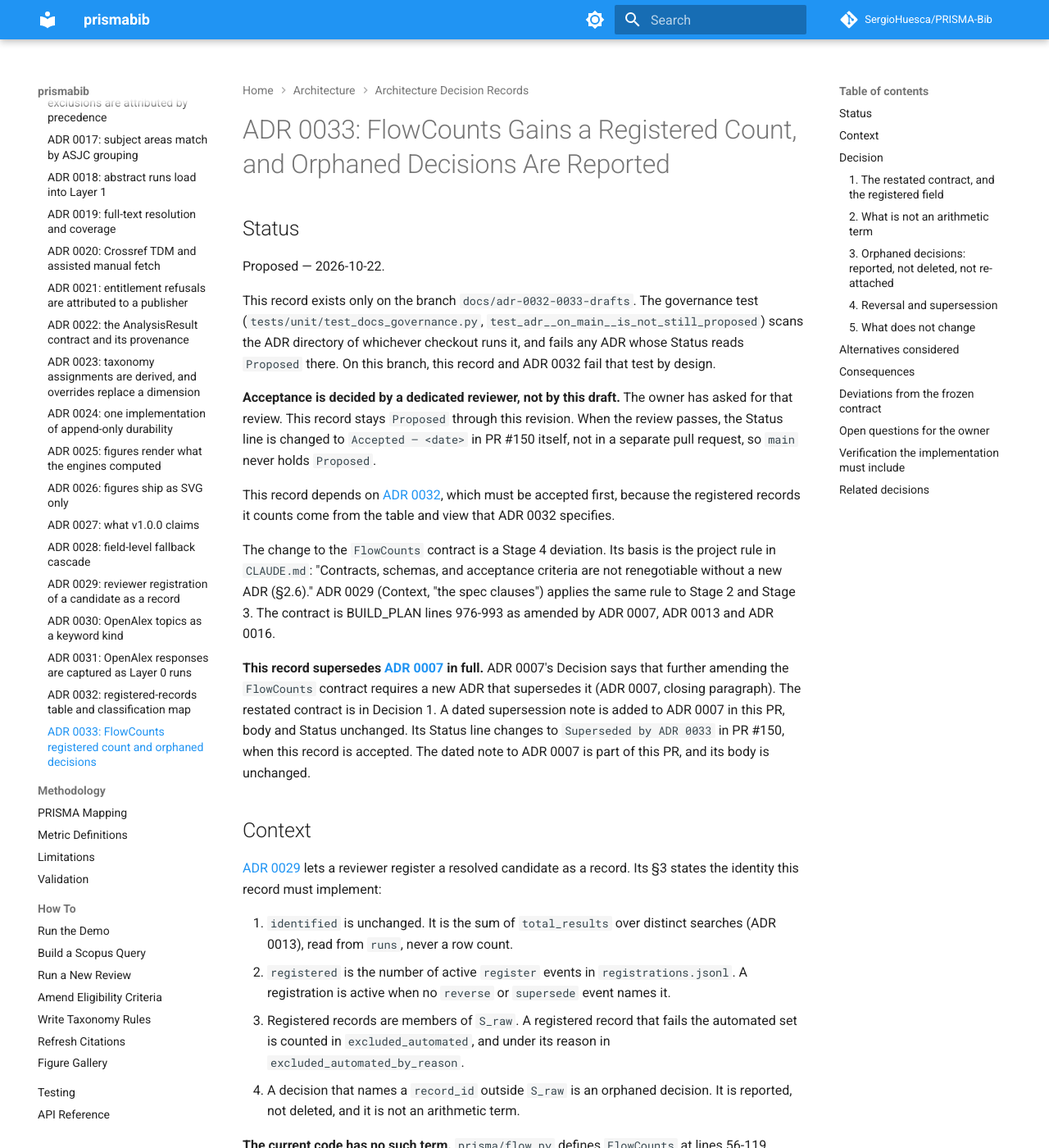
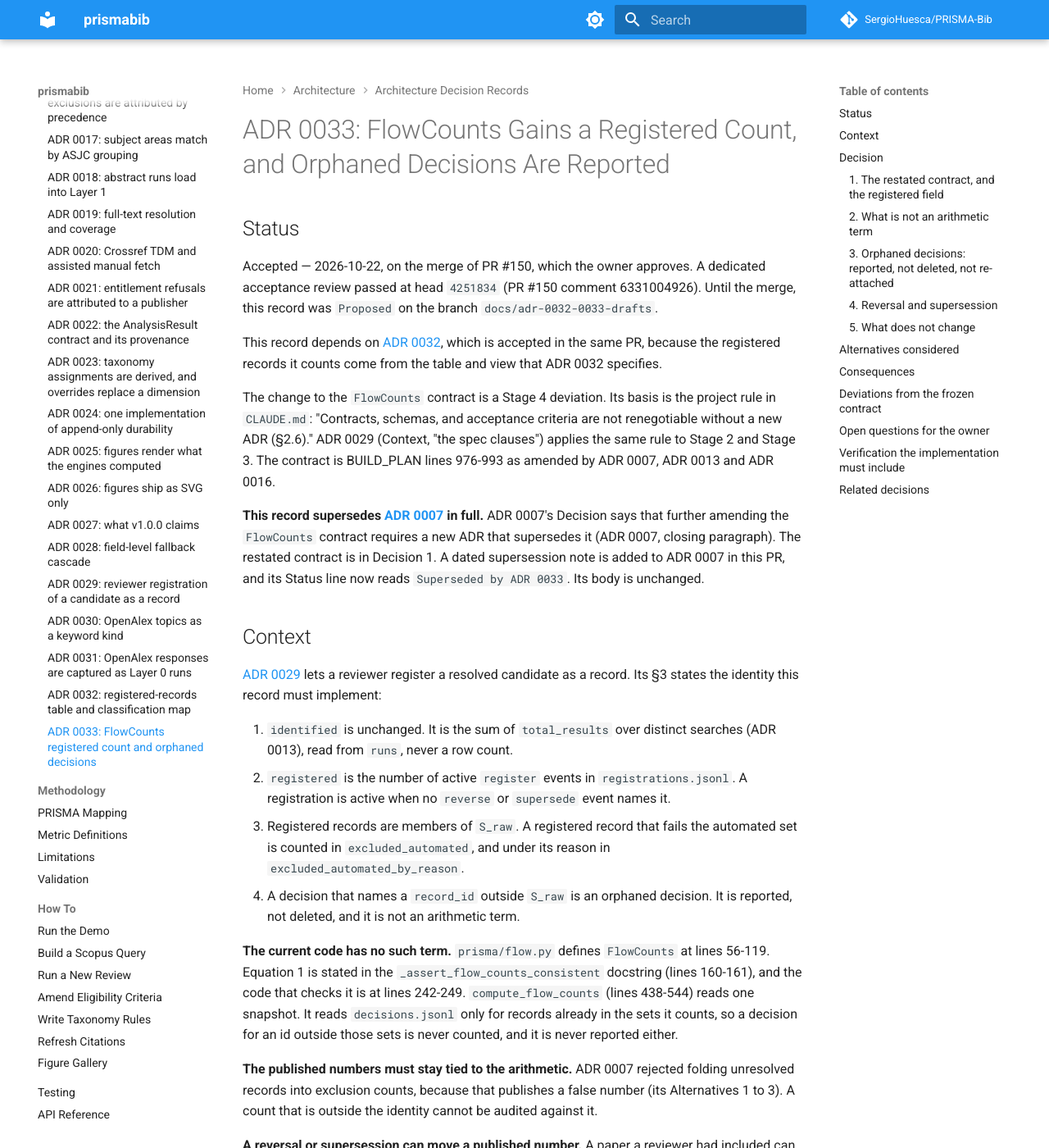
Before and after one commit to SergioHuesca/PRISMA-Bib, an MkDocs documentation site: the page built from docs/architecture/adr/0033-flowcounts-registered-count-and-orphaned-decisions.md, in a window 1280 px wide and 1400 px high. Shown: the whole window at 82% size. Built offline with MkDocs 1.6.1 and Material for MkDocs 9.7.7, drawn with Linux system fonts in a browser that asks for light colours; comment, search, counter and statistics services are not loaded.

Commit message:
docs(adr): accept ADR 0032 and 0033; mark ADR 0007 superseded
The dedicated acceptance review passed at 4251834. ADR 0032 and 0033 move
from Proposed to Accepted, and ADR 0007's Status line now reads Superseded
by ADR 0033, as ADR 0007's closing paragraph requires.

Co-Authored-By: Claude Sonnet 5.5 <noreply@anthropic.com>
Claude-Session: https://claude.ai/code/session_01QjNadz7h2UAZ2C2xhuaY8z

```diff
--- a/docs/architecture/adr/0033-flowcounts-registered-count-and-orphaned-decisions.md
+++ b/docs/architecture/adr/0033-flowcounts-registered-count-and-orphaned-decisions.md
@@ -2,18 +2,11 @@
 
 ## Status
 
-Proposed — 2026-10-22.
+Accepted — 2026-10-22, on the merge of PR #150, which the owner approves. A dedicated acceptance review passed at head
+`4251834` (PR #150 comment 6331004926). Until the merge, this record was `Proposed` on the branch
+`docs/adr-0032-0033-drafts`.
 
-This record exists only on the branch `docs/adr-0032-0033-drafts`. The governance test (`tests/unit/test_docs_governance.py`, `test_adr__on_main__is_not_still_proposed`)
-scans the ADR directory of whichever checkout runs it, and fails any ADR whose Status reads `Proposed`
-there. On this branch, this record and ADR 0032 fail that test by design.
-
-**Acceptance is decided by a dedicated reviewer, not by this draft.** The owner has asked for that review. This record
-stays `Proposed` through this revision. When the review passes, the Status line is changed to `Accepted — <date>` in
-PR #150 itself, not in a separate pull request, so `main` never holds `Proposed`.
-
-This record depends on [ADR 0032](0032-registered-records-table-and-classification-map.md), which must be accepted
-first, because the registered records it counts come from the table and view that ADR 0032 specifies.
+This record depends on [ADR 0032](0032-registered-records-table-and-classification-map.md), which is accepted in the same PR, because the registered records it counts come from the table and view that ADR 0032 specifies.
 
 The change to the `FlowCounts` contract is a Stage 4 deviation. Its basis is the project rule in `CLAUDE.md`: "Contracts,
 schemas, and acceptance criteria are not renegotiable without a new ADR (§2.6)." ADR 0029 (Context, "the spec clauses") applies
@@ -22,9 +15,8 @@ the same rule to Stage 2 and Stage 3. The contract is BUILD_PLAN lines
 
 **This record supersedes [ADR 0007](0007-flow-counts-unsure-fields.md) in full.** ADR 0007's Decision says that
 further amending the `FlowCounts` contract requires a new ADR that supersedes it (ADR 0007, closing paragraph).
-The restated contract is in Decision 1. A dated supersession note is added to ADR 0007 in this PR, body and Status unchanged. Its Status line changes to
-`Superseded by ADR 0033` in PR #150, when this record is accepted.
-The dated note to ADR 0007 is part of this PR, and its body is unchanged.
+The restated contract is in Decision 1. A dated supersession note is added to ADR 0007 in this PR, and its Status line now reads
+`Superseded by ADR 0033`. Its body is unchanged.
 
 ## Context
 
```
Also changed, not shown: docs/architecture/adr/0007-flow-counts-unsure-fields.md (+1 -0 lines), docs/architecture/adr/0032-registered-records-table-and-classification-map.md (+3 -9 lines).
